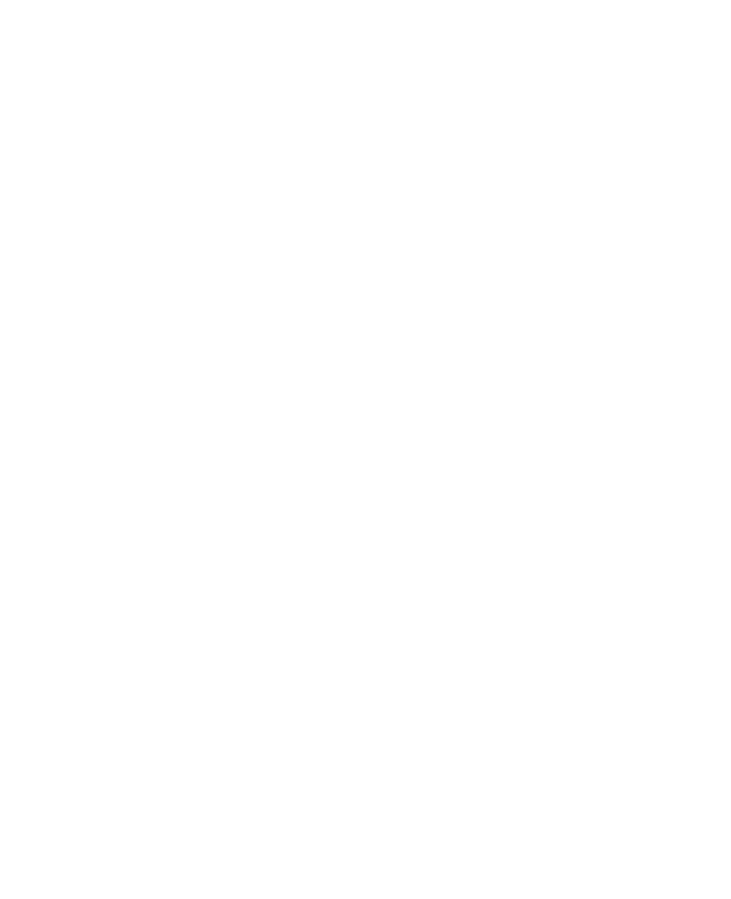
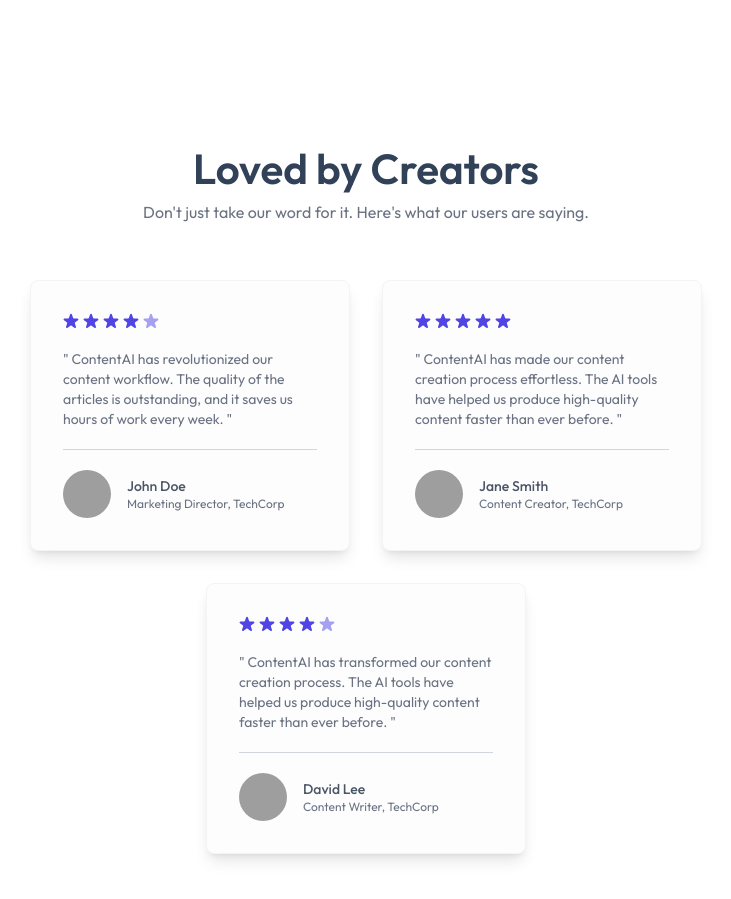
Before and after one commit to kumarineharani/QUICK_AI, a React (Vite) app in the folder client/: page / in a window 1280 px wide. Shown: the part 2040-2939 px from the top of the page, without its empty margins (274-1005 px from the left). Before the commit the page ends 2081 px from the top, so only its background shows below. Built offline with nearby package versions, Linux system fonts and the light colour scheme; no server answers; grey boxes are pictures that could not be loaded.

Commit message:
added Testimony  section in home page

```diff
--- /dev/null
+++ b/client/src/components/Testimonial.jsx
@@ -0,0 +1,76 @@
+import { assets } from "../assets/assets"
+
+const Testimonial = () => {
+  const dummyTestimonialData = [
+    {
+      image: "https://images.unsplash.com/photo-1633332755192-727a05c4013d?q=80&w=200",
+      name: 'John Doe',
+      title: 'Marketing Director, TechCorp',
+      content: 'ContentAI has revolutionized our content workflow. The quality of the articles is outstanding, and it saves us hours of work every week.',
+      rating: 4,
+    },
+    {
+      image: "https://images.unsplash.com/photo-1535713875002-d1d0cf377fde?q=80&w=200",
+      name: 'Jane Smith',
+      title: 'Content Creator, TechCorp',
+      content: 'ContentAI has made our content creation process effortless. The AI tools have helped us produce high-quality content faster than ever before.',
+      rating: 5,
+    },
+    {
+      image: "https://images.unsplash.com/photo-1438761681033-6461ffad8d80?q=80&w=200&h=200&auto=format&fit=crop",
+      name: 'David Lee',
+      title: 'Content Writer, TechCorp',
+      content: 'ContentAI has transformed our content creation process. The AI tools have helped us produce high-quality content faster than ever before.',
+      rating: 4,
+    },
+  ]
+
+  return (
+    <div className='px-4 sm:px-20 xl:px-32 py-24'>
+      <div className='text-center'>
+        <h2 className='text-slate-700 text-[42px] font-semibold'>Loved by Creators</h2>
+        <p className='text-gray-500 max-w-lg mx-auto'>
+          Don't just take our word for it. Here's what our users are saying.
+        </p>
+      </div>
+
+      <div className='flex flex-wrap mt-10 justify-center'>
+        {dummyTestimonialData.map((testimonial) => (
+          <div
+            key={testimonial.name}
+            className='p-8 m-4 max-w-xs rounded-lg bg-[#FDFDFE] shadow-lg border border-gray-100 hover:-translate-y-1 transition duration-300 cursor-pointer'
+          >
+            {/* ⭐ Rating Stars */}
+            <div className="flex items-center gap-1">
+              {Array(5).fill(0).map((_, i) => (
+                <img
+                  key={i}
+                  src={i < testimonial.rating ? assets.star_icon : assets.star_dull_icon}
+                  className="w-4 h-4"
+                  alt="star"
+                />
+              ))}
+            </div>
+
+            <p className='text-gray-500 text-sm my-5'>" {testimonial.content} "</p>
+            <hr className='mb-5 border-gray-300' />
+
+            <div className='flex items-center gap-4'>
+              <img
+                src={testimonial.image}
+                className='w-12 h-12 object-cover rounded-full'
+                alt={testimonial.name}
+              />
+              <div className='text-sm text-gray-600'>
+                <h3 className='font-medium'>{testimonial.name}</h3>
+                <p className='text-xs text-gray-500'>{testimonial.title}</p>
+              </div>
+            </div>
+          </div>
+        ))}
+      </div>
+    </div>
+  )
+}
+
+export default Testimonial
--- a/client/src/pages/Home.jsx
+++ b/client/src/pages/Home.jsx
@@ -2,13 +2,14 @@
 import Navbar from '../components/Navbar.jsx'
 import Hero from '../components/Hero.jsx'
 import AiTools from '../components/Aitools.jsx'
-
+import Testimonial from '../components/Testimonial.jsx'
 const Home = () => {
   return (
     <>
       <Navbar/>
       <Hero/>
       <AiTools/>
+      <Testimonial/>
 
     </>
   )
```
